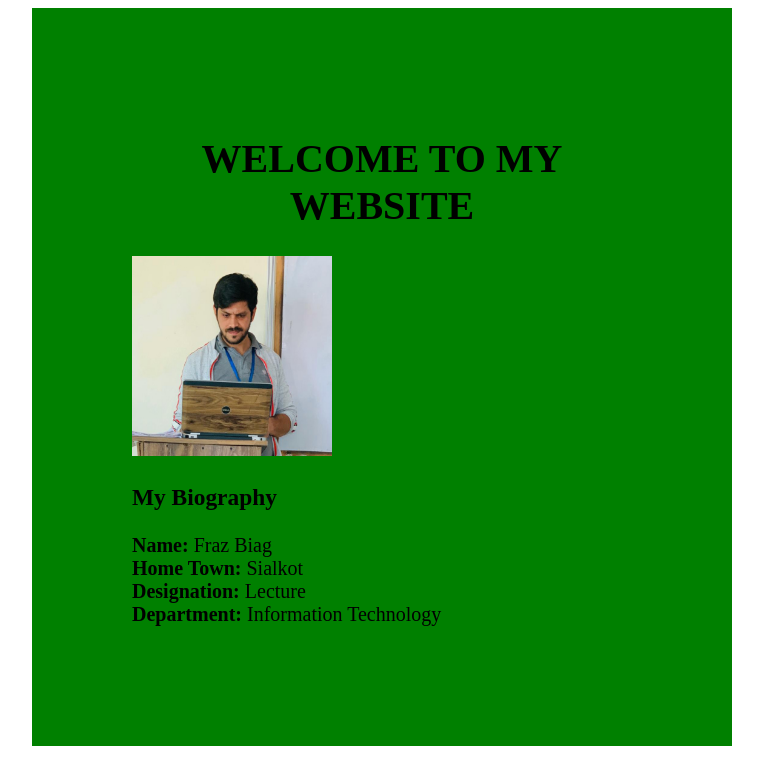
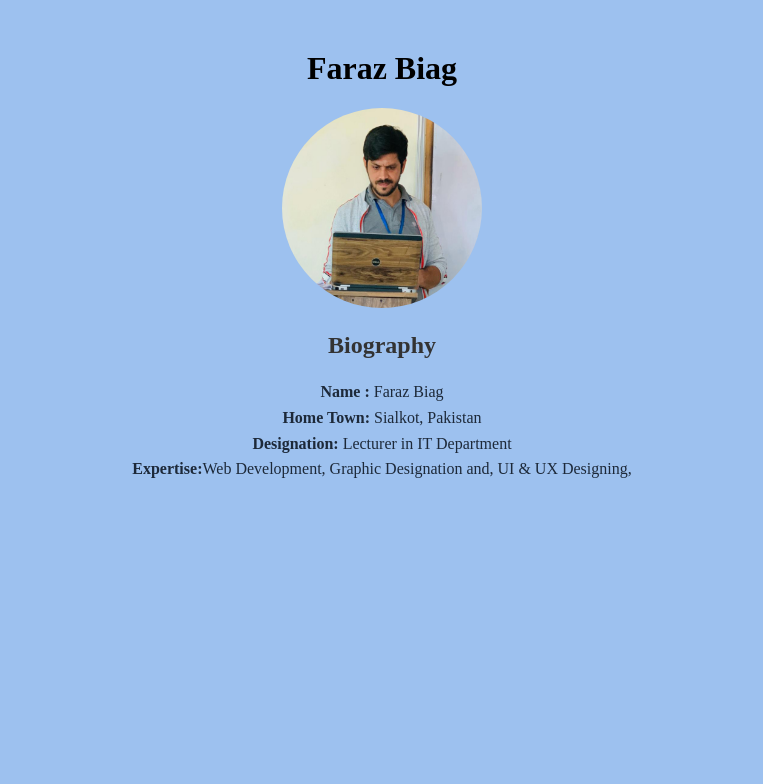
Before and after one commit to faraz-baig/demo_vss, a plain HTML site: page index.html in a window 1280 px wide. Shown: the whole page, without its empty margins (258-1021 px from the left). Drawn offline with Linux system fonts and the light colour scheme.

Commit message:
new web page

```diff
--- a/index.html
+++ b/index.html
@@ -3,18 +3,25 @@
 <head>
     <meta charset="UTF-8">
     <meta name="viewport" content="width=device-width, initial-scale=1.0">
-    <title>Home Page</title>
+    <title>Faraz Sarwar Web Page</title>
 </head>
-<body>
-    <div style="background-color: green; margin: auto; width: 500px;padding: 100px;font-size: 20px;">
+<body style="text-align: center;background-color: #9dc1ef;">
 
-    <h1 style="text-align: center;">WELCOME TO MY WEBSITE</h1>
-    <img src="img1.jpg" height="200" width="200"/>
-    <h3>My Biography</h3>
-    <p><b>Name:</b> Fraz Biag<br><b>Home Town:</b> Sialkot <br>
-    <b>Designation:</b> Lecture<br>
-<b>Department:</b> Information Technology</p>
-</div>
+    <div style="margin-top: 50px;">
+        <h1>Faraz Biag</h1>
+        <img src="img1.jpg" alt="Profile Image" style="width: 200px; height: 200px; border-radius: 50%;">
+
+        <div style="margin-top: 20px; max-width: 600px; margin-left: auto; margin-right: auto;">
+            <h2 style="color: #333;">Biography</h2>
+            <p style="color: #1d2939; line-height: 1.6;">
+                <b>Name :</b> Faraz Biag
+                <br><b>Home Town:</b> Sialkot, Pakistan
+                <br><b>Designation:</b> Lecturer in IT Department
+                <br><b>Expertise:</b>Web Development, Graphic Designation and, UI & UX Designing,
+
+            </p>
+        </div>
+    </div>
 
 </body>
 </html>
```
